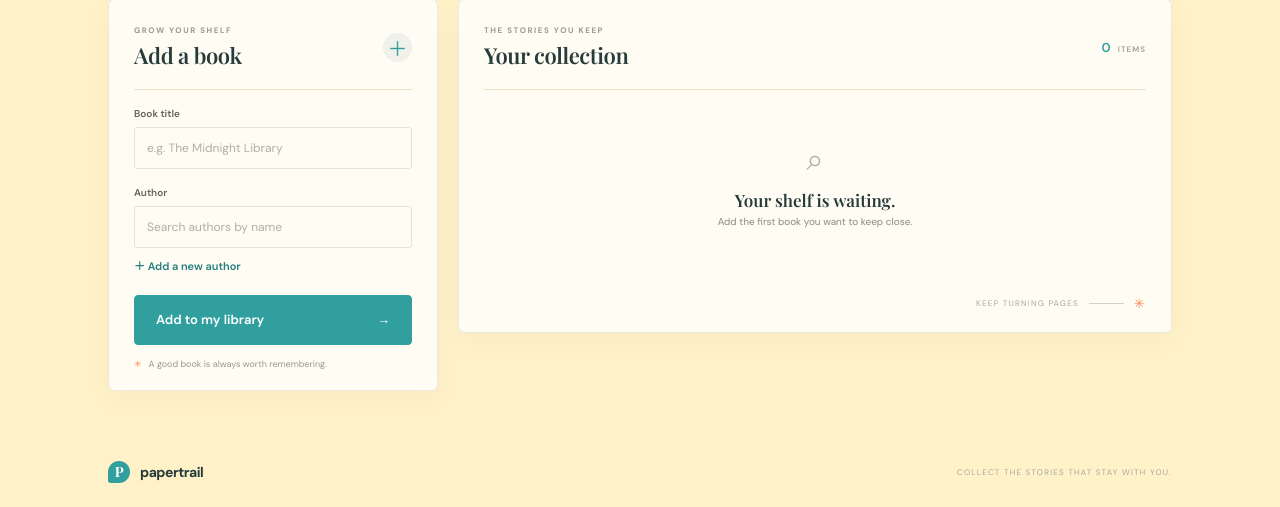
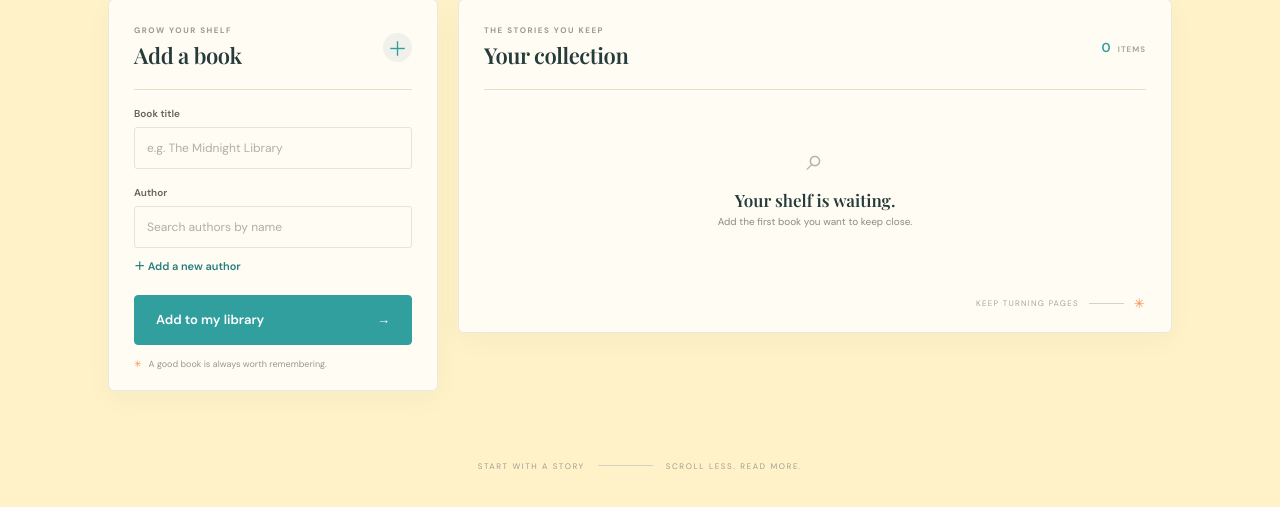
Before and after one commit to Shamshad7362/book_libary, a Flask app: page /books/ in a window 1280 px wide. Shown: the part 316-823 px from the top of the page. After the commit the page ends 785 px from the top, so only its background shows below. Run offline with Flask 3, Linux system fonts and the light colour scheme.

Commit message:
Footer Inheritance Fixed

```diff
--- a/templates/addBook.html
+++ b/templates/addBook.html
@@ -95,7 +95,6 @@
     </div>
 </main>
 
-<footer class="site-footer"><a class="brand footer-brand" href="{{ url_for('home') }}"><span class="brand-mark">P</span> papertrail</a><span>COLLECT THE STORIES THAT STAY WITH YOU.</span></footer>
 
 <dialog id="delete-confirm" class="confirm-dialog" aria-labelledby="delete-dialog-title" aria-describedby="delete-dialog-message">
     <div class="confirm-dialog-mark" aria-hidden="true">×</div>
--- a/templates/authors.html
+++ b/templates/authors.html
@@ -43,6 +43,4 @@
         <div class="collection-footer"><span>EVERY STORY STARTS SOMEWHERE</span><span class="footer-rule"></span><span aria-hidden="true">✳</span></div>
     </section>
 </main>
-
-<footer class="site-footer"><a class="brand footer-brand" href="{{ url_for('home') }}"><span class="brand-mark">P</span> papertrail</a><span>COLLECT THE STORIES THAT STAY WITH YOU.</span></footer>
 {% endblock %}
--- a/templates/base.html
+++ b/templates/base.html
@@ -15,4 +15,5 @@
     {% block content %}{% endblock %}
     {% block scripts %}{% endblock %}
 </body>
+<footer class="landing-footer"><span>START WITH A STORY</span><span class="footer-rule"></span><span>SCROLL LESS. READ MORE.</span></footer>
 </html>
--- a/templates/index.html
+++ b/templates/index.html
@@ -40,5 +40,5 @@
     </section>
 </main>
 
-<footer class="landing-footer"><span>START WITH A STORY</span><span class="footer-rule"></span><span>SCROLL LESS. READ MORE.</span></footer>
+
 {% endblock %}
```
